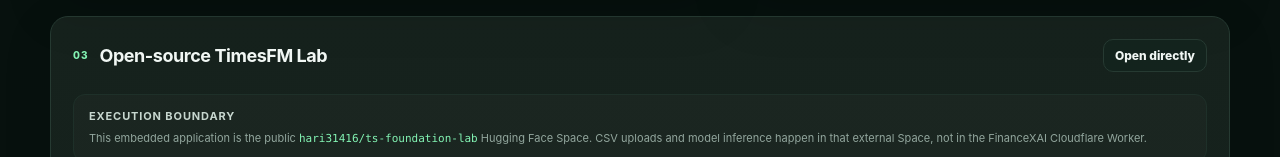
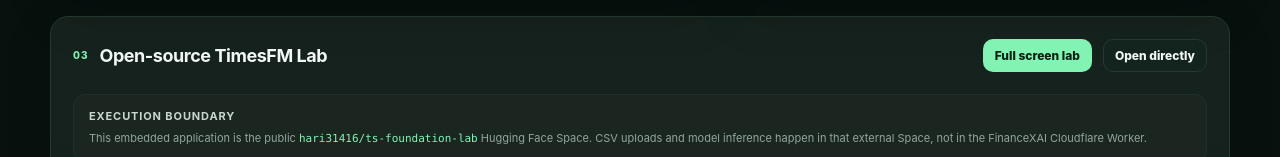
Before and after one commit to SE-66/FinanceXAI-project, a website: page public/index.html in a window 1280 px wide. Shown: the part 1145-1302 px from the top of the page. Drawn offline with Linux system fonts and the light colour scheme.

Commit message:
Add full-screen TimesFM lab control

```diff
--- a/public/index.html
+++ b/public/index.html
@@ -117,12 +117,15 @@
             <span class="step">03</span>
             <h2 id="labTitle">Open-source TimesFM Lab</h2>
           </div>
+          <div class="lab-actions">
+            <button id="fullscreenLabButton" class="button primary compact-link" type="button">Full screen lab</button>
             <a
               class="button secondary link-button compact-link"
               href="https://huggingface.co/spaces/hari31416/ts-foundation-lab"
               target="_blank"
               rel="noreferrer"
             >Open directly</a>
+          </div>
         </div>
 
         <div class="lab-boundary">
```
Lines whose indentation alone changed are shown as unchanged.
